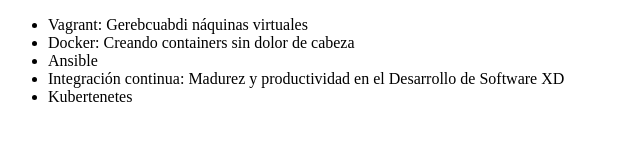
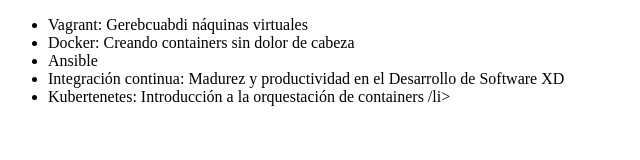
Before and after one commit to irvingbttk/alura-git, a plain HTML site: page index.html in a window 1280 px wide. Shown: the whole page, without its empty margins (0-640 px from the left). Drawn offline with Linux system fonts and the light colour scheme.

Commit message:
Modificando el nombre del curso de kubernetes

```diff
--- a/index.html
+++ b/index.html
@@ -10,7 +10,7 @@
          <li> Docker: Creando containers sin dolor de cabeza</li>
          <li> Ansible </li>
          <li> Integración continua: Madurez y productividad en el Desarrollo de Software XD</li>
-         <li>Kubertenetes</li>
+         <li>Kubertenetes: Introducción a la orquestación de containers /li>
      </ul>
 </body>
 </html>
```
